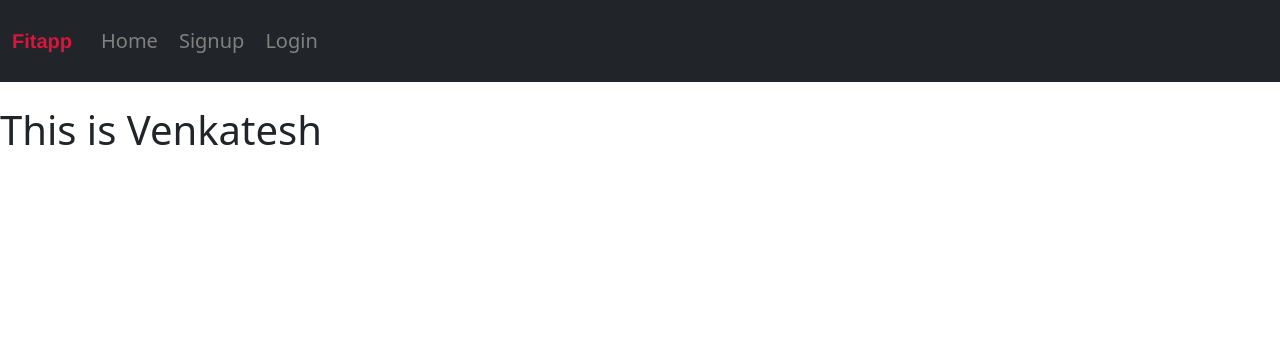
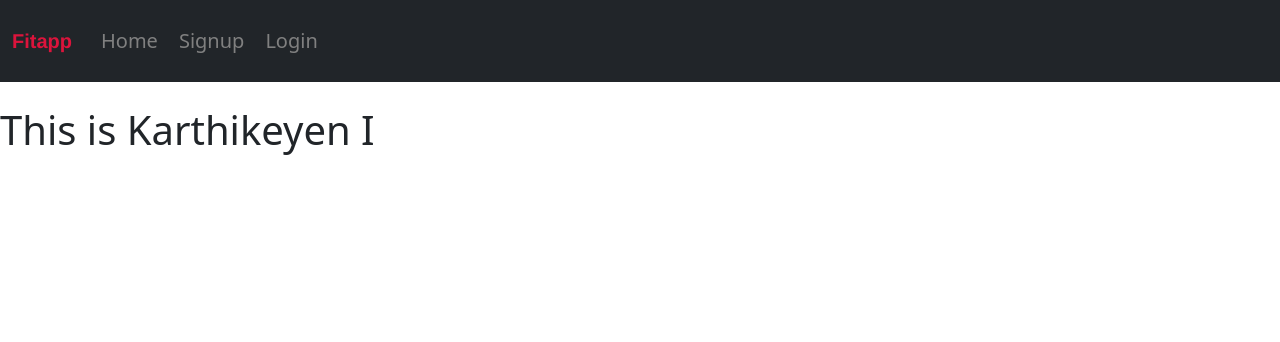
Before and after one commit to IBM-EPBL/IBM-Project-25468-1659964495, a Flask app: page /home in a window 1280 px wide. Shown: the top 342 px of the page. Run offline with Flask 2, Linux system fonts and the light colour scheme.

Commit message:
Assignment 2 updated

```diff
--- a/Assignments/karthikeyan/Assignment 2/templates/home.html
+++ b/Assignments/karthikeyan/Assignment 2/templates/home.html
@@ -4,6 +4,6 @@
 
 {% endblock %} {% block body %}
 <br>
-<h1>This is Venkatesh</h1>
+<h1>This is Karthikeyen I</h1>
 
 {% endblock %}
```
